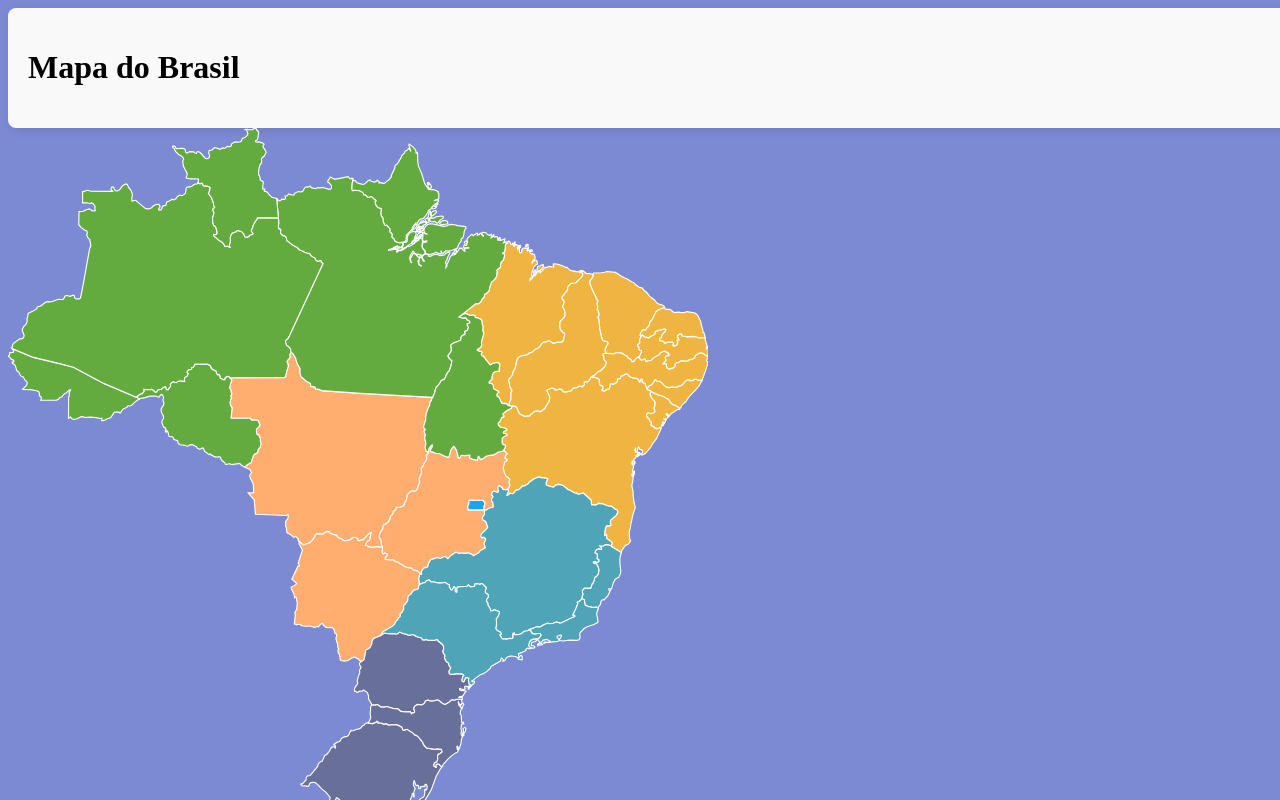
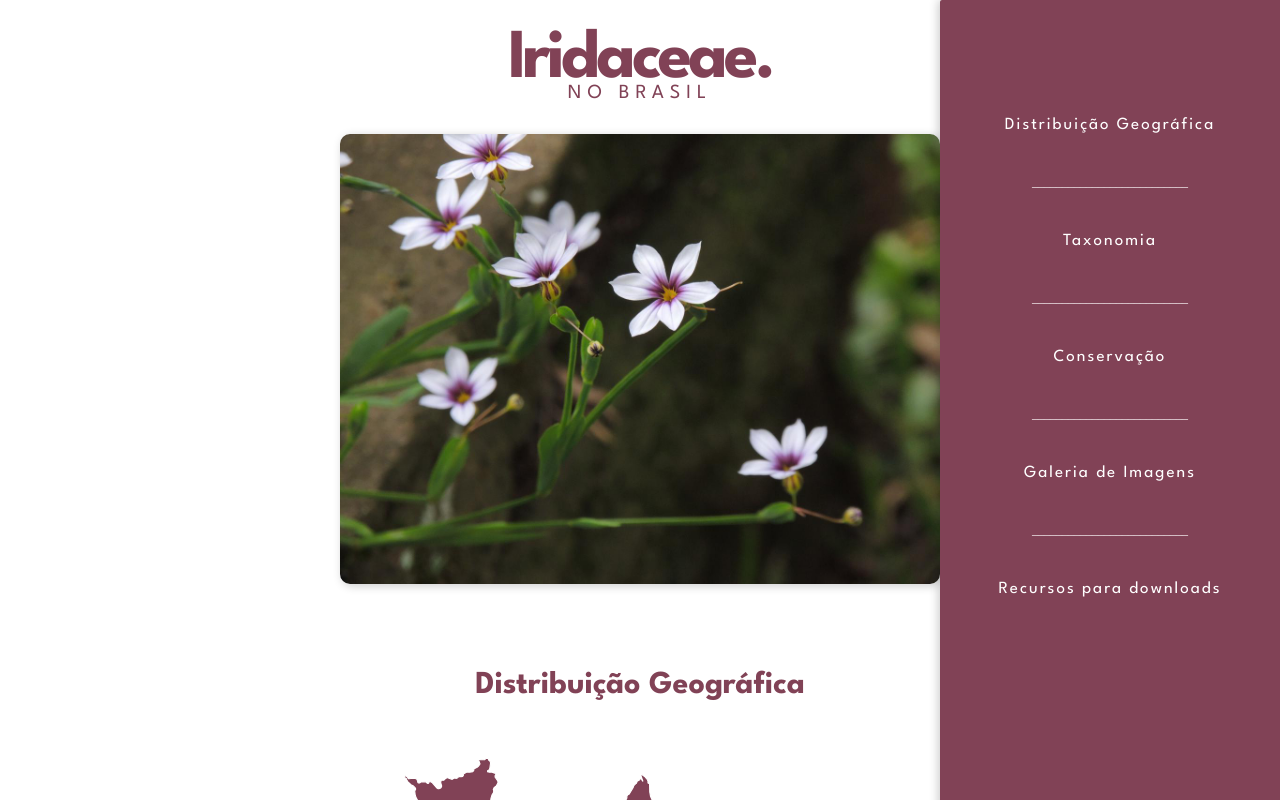
Before and after one commit to allanVvz/Iridace-search, a plain HTML site: page index.html in a window 1280 px wide. Shown: the top 800 px of the page. Drawn offline with Linux system fonts and the light colour scheme; a web font is replaced by a local one.

Commit message:
front end v1

```diff
--- a/index.html
+++ b/index.html
@@ -1,5 +1,7 @@
 <!DOCTYPE html>
 <html lang="en">
+
+
 
 <head>
   <meta charset="UTF-8" />
@@ -7,6 +9,9 @@
   <meta name="viewport" content="width=device-width, initial-scale=1.0" />
   <title>Mapa do Brasil</title>
   <link rel="stylesheet" href="style.css" />
+  <style>
+	@import url('https://fonts.googleapis.com/css2?family=Anton&family=League+Spartan:wght@100..900&family=Waiting+for+the+Sunrise&display=swap');
+	</style>
 </head>
 
 <body>
@@ -14,8 +19,47 @@
   <script src="app.js"></script>
 
   <div class="header">
-    <h1>Mapa do Brasil</h1>
+	<div class="header-content">
+	  <h1> Iridaceae. </h1>
+	  <h2> NO BRASIL </h2>
+	  <p></p>
+	  <img src="img/iridaceas.jpeg" alt="Descrição da imagem" width="300">
+	</div>
+
   </div>
+
+  <div class="sidebar">
+	<p></p>
+	<p></p>
+	<a href="https://exemplo.com/1" target="_blank">Distribuição Geográfica</a>
+	<p>__________________________</p>
+	<a href="https://exemplo.com/1" target="_blank">Taxonomia</a>
+	<p>__________________________</p>
+	<a href="https://exemplo.com/1" target="_blank">Conservação</a>
+	<p>__________________________</p>
+	<a href="https://drive.google.com/drive/folders/1jxJ1zZhvtk40kFtbipmRiVPs_JeUXPjh" target="_blank">Galeria de Imagens</a>
+	<p>__________________________</p>
+	<a href="https://drive.google.com/drive/folders/1jxJ1zZhvtk40kFtbipmRiVPs_JeUXPjh" target="_blank">Recursos para downloads</a>
+	</div>
+
+  <!-- Espaço extra na página -->
+	<div class="space">
+		<div class="space">
+			<p></p>
+		</div>
+		</div>
+
+
+  <div class="distribuicao">
+    <h1>Distribuição Geográfica</h1>
+  </div>
+
+<!-- Espaço extra na página -->
+	<div class="space">
+	<div class="space">
+		<p></p>
+	</div>
+	</div>
 
   <div class="container">
     <!-- SVG do mapa -->
--- a/style.css
+++ b/style.css
@@ -1,20 +1,188 @@
-body {
-  width: 100vw;
-  height: 100vh;
+/* Barra lateral dentro da header */
+.header {
+  display: flex;
+  flex-direction: column; /* Organiza os elementos horizontalmente */
   align-items: center;
-  justify-content: center;
-  background-color: #7c89d3;
+  padding: 20px;
+  width: 100%;
+  max-width: 1200px;
+  margin: auto; /* Centraliza no meio da página */
+}
+
+/* Conteúdo principal dentro da header */
+.header-content {
+  display: flex;
+  flex-direction: column;
+  align-items: center;
+}
+
+/* Imagem dentro da header */
+.header img {
+  align-items: center;
+  width: 100%;
+  max-width: 600px;
+  height: auto;
+  margin-bottom: 10px;
+  border-radius: 10px;
+  box-shadow: 2px 2px 10px rgba(0, 0, 0, 0.2);
+}
+
+/* Estilização do título principal */
+.header h1 {
+  font-family: "League Spartan", sans-serif;
+  font-optical-sizing: auto;
+  font-weight: 700;
+  font-size: 70px;
+  color: #814256;
+  margin: 0;
+  letter-spacing: -4px;
+  margin-bottom: -5px;
+}
+
+/* Estilização do subtítulo */
+.header h2 {
+  font-family: "League Spartan", sans-serif;
+  font-weight: 400;
+  font-size: 20px;
+  color: #814256;
+  margin: 5px 0 0;
+  letter-spacing: 6px;
+  margin-top: -3px;
+}
+
+/* Importando a fonte Montserrat */
+@import url('https://fonts.googleapis.com/css2?family=Montserrat:wght@100&display=swap');
+
+/* Sidebar fixa à direita */
+.sidebar {
+  width: 250px; /* Largura padrão em telas grandes */
+  height: 100vh; /* Ocupa toda a altura da tela */
+  background: #814256;
+  display: flex;
+  flex-direction: column;
+  align-items: center;
+  padding: 20px;
+  position: fixed;
+  right: 0;
+  top: 0;
+  border-radius: 2px 0 0 2px; /* Arredonda apenas o lado esquerdo */
+  box-shadow: -2px 0 10px rgba(0, 0, 0, 0.2);
+  transition: width 0.3s ease-in-out; /* Suaviza a mudança de tamanho */
+}
+
+/* Ajuste para telas médias-grandes */
+@media (min-width: 1200px) {
+  .sidebar {
+    width: 300px; /* Aumenta a largura em desktops grandes */
+  }
+}
+
+/* Ajuste para telas muito grandes */
+@media (min-width: 1600px) {
+  .sidebar {
+    width: 500px; /* Aumenta ainda mais em telas ultra-wide */
+  }
+}
+
+/* Ajuste para telas extremamente grandes */
+@media (min-width: 1900px) {
+  .sidebar {
+    width: 700px; /* Sidebar substancialmente maior */
+  }
+}
+
+/* Ajuste para tablets */
+@media (max-width: 1024px) {
+  .sidebar {
+    width: 200px; /* Reduz a largura em tablets */
+  }
+}
+
+/* Ajuste para celulares médios */
+@media (max-width: 768px) {
+  .sidebar {
+    width: 150px; /* Reduz ainda mais em dispositivos menores */
+    padding: 15px; /* Ajusta o espaçamento */
+    width: 80px; /* Aumenta ainda mais em telas ultra-wide */
+
+  }
+
+  .sidebar a {
+    font-size: 13px; /* Diminui o tamanho da fonte dos links */
+    padding: 8px;
+  }
+}
+
+/* Ajuste para celulares muito pequenos */
+@media (max-width: 480px) {
+  .sidebar {
+    width: 120px; /* Sidebar bem estreita para telas muito pequenas */
+    padding: 10px;
+  }
+
+  .sidebar a {
+    font-size: 10px; /* Diminui ainda mais os links */
+    padding: 3px;
+  }
+  .sidebar p {
+    font-size: 1px;
+  }
+}
+
+/* Estilização dos links dentro da sidebar */
+.sidebar a {
+  font-family: "League Spartan", sans-serif;
+  font-size: 17px;
+  font-weight: 400;
+  padding: 20px;
+  color: white;
+  text-decoration: none;
+  display: block;
+  width: 120%;
+  text-align: center;
+  letter-spacing: 2px; /* Espaçamento entre as letras */
+  margin-top: 5px;
+  margin-bottom: 4px;
+  transition: background 0.3s, color 0.3s;
+}
+
+.sidebar p {
+  font-size: 12px; /* Diminui ainda mais os links */
+  padding: 6px;
+  color: white;
 }
 
 
-.header {
-  display: block;
+/* Efeito hover */
+.sidebar a:hover {
+  background: white;
+  color: #814256;
+}
+
+
+body {
+  display: flex;
+  flex-direction: column;
+  align-items: center;
+  justify-content: center;
+  text-align: center;
+}
+
+/* Importando a fonte do Google Fonts */
+@import url('https://fonts.googleapis.com/css2?family=League+Spartan:wght@300;400;700&display=swap');
+
+
+.distribuicao {
   align-items: center;
   padding: 20px;
-  background: #f9f9f9;
   border-radius: 8px;
-  box-shadow: 2px 2px 10px rgba(0, 0, 0, 0.1);
+  color: #814256;
+  font-family: "League Spartan", sans-serif;
+  font-optical-sizing: auto;
+  font-weight: 400; /* Escolha entre 300, 400, 700, etc. */
+  font-style: normal;
 }
+
 
 .container {
   justify-content: center;
@@ -28,21 +196,21 @@ svg {
   margin-right: 100px;
 }
 
-.norte { fill: #63ab3f; }
-.nordeste { fill: #f0b541; }
-.centro-oeste { fill: #ffae70; }
-.sudeste { fill: #4fa4b8; }
-.sul { fill: #686f99; }
+.norte { fill: #814256; }
+.nordeste { fill: #814256; }
+.centro-oeste { fill: #814256; }
+.sudeste { fill: #814256; }
+.sul { fill: #814256; }
 
 path {
-  fill: #1da1f2;
+  fill: #814256;
   stroke: white;
   stroke-width: 1px;
 }
 
 path:hover {
-  fill: purple;
-  stroke: red;
+  fill: #716f35;
+  stroke: #a66940;
   stroke-width: 3px;
   transition: fill 0.4s;
 }
```
Also changed, not shown: img/iridaceas.jpeg (added).
